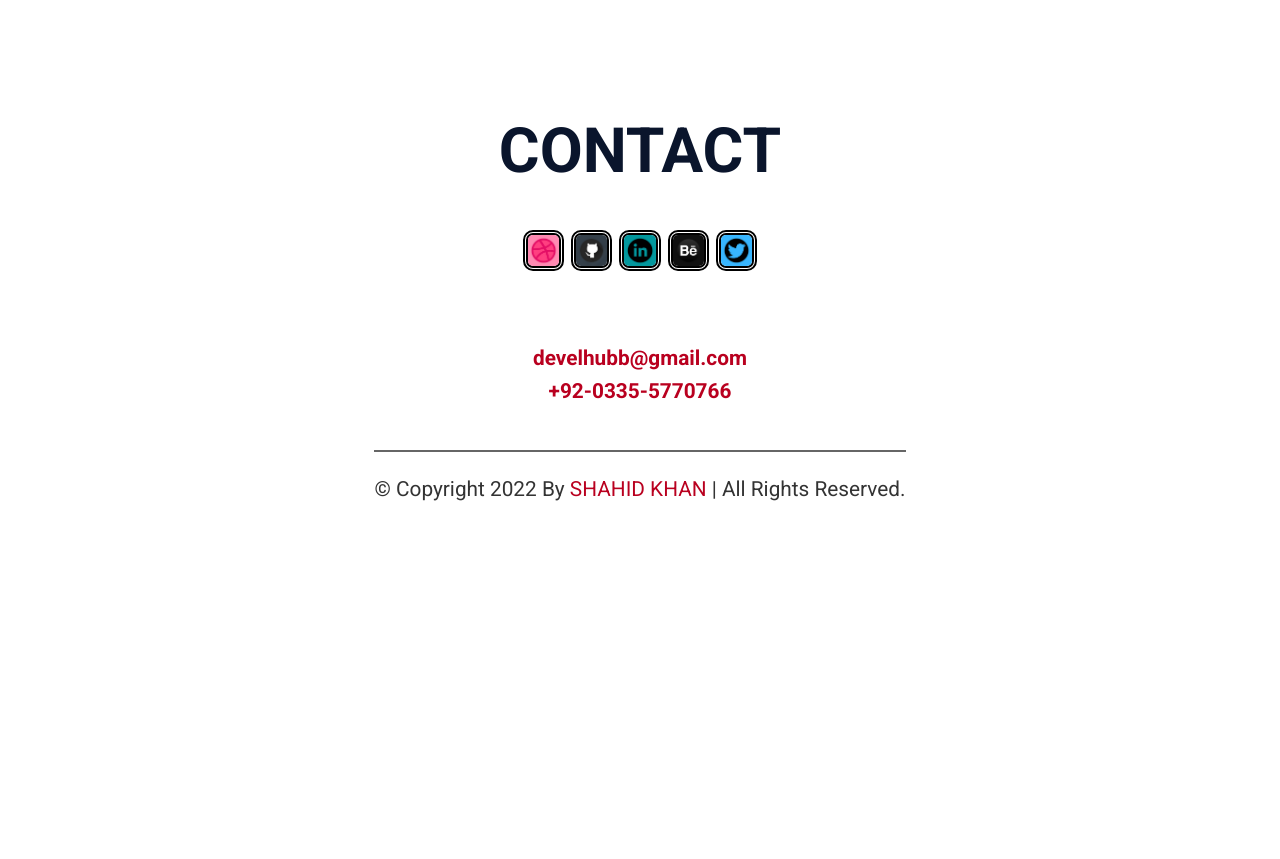
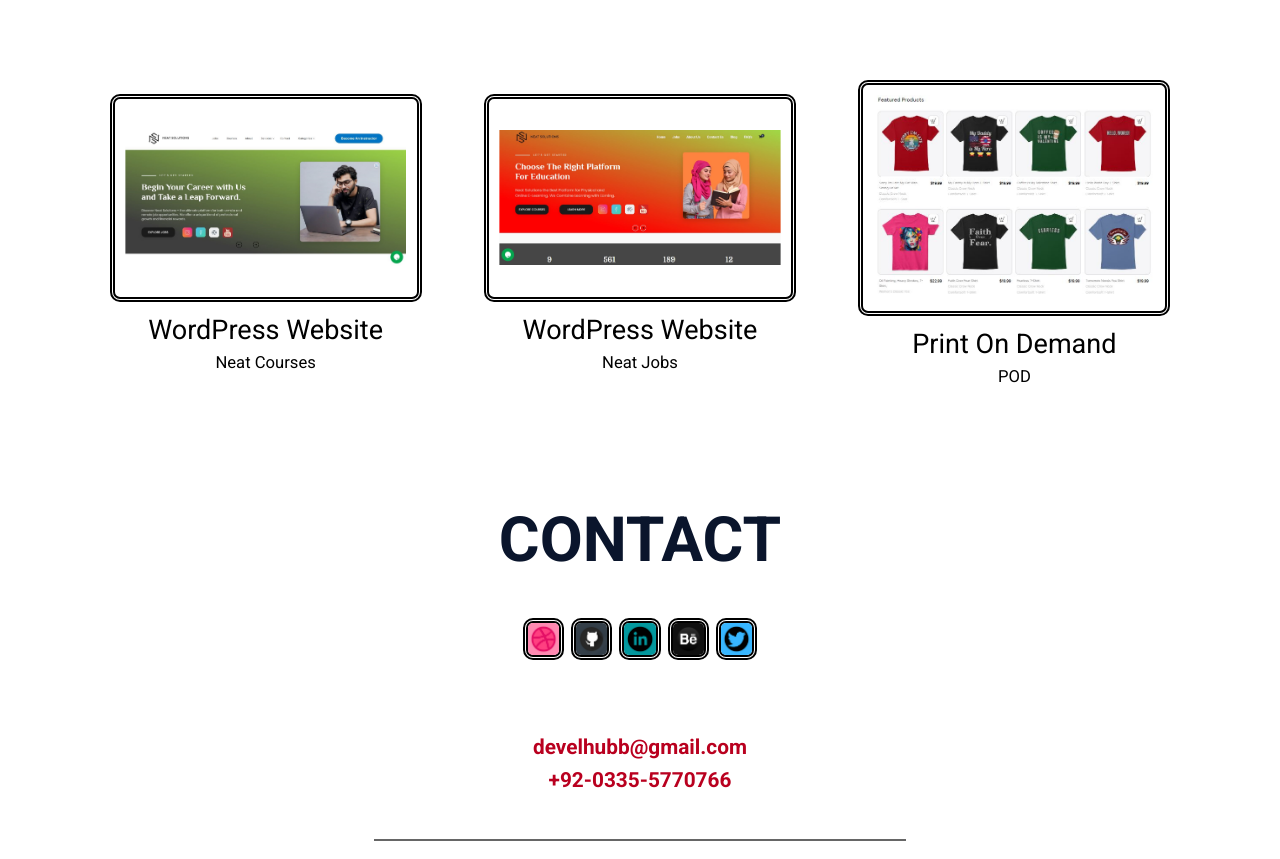
Before and after one commit to Develhubs/shahid, a plain HTML site: page index.html in a window 1280 px wide. Shown: the part 3497-4356 px from the top of the page. Before the commit the page ends 4034 px from the top, so only its background shows below. Drawn offline with Linux system fonts and the light colour scheme.

Commit message:
Update index.html

```diff
--- a/index.html
+++ b/index.html
@@ -258,6 +258,48 @@ height="0" width="0" style="display:none;visibility:hidden"></iframe></noscript>
             <p class="portfolio__see">Source Code</p>
           </a>
         </div>
+        <div>
+          <a
+            href="https://getneatsolutions.com/"
+            target="_blank"
+            ><img src="images/getneat1.jpg" class="portfolio__img" />
+            <p>WordPress Website</p>
+          </a>
+          <a
+            href="https://getneatsolutions.com/"
+            target="_blank"
+          >
+            <p class="portfolio__see">Neat Courses</p>
+          </a>
+        </div>
+        <div>
+          <a
+            href="https://job.getneatsolutions.com/"
+            target="_blank"
+            ><img src="images/getneat2.jpg" class="portfolio__img" />
+            <p>WordPress Website</p>
+          </a>
+          <a
+            href="https://job.getneatsolutions.com/"
+            target="_blank"
+          >
+            <p class="portfolio__see">Neat Jobs</p>
+          </a>
+        </div>
+        <div>
+          <a
+            href="https://rtsysy.creator-spring.com/"
+            target="_blank"
+            ><img src="images/POD.jpg" class="portfolio__img" />
+            <p>Print On Demand</p>
+          </a>
+          <a
+            href="https://rtsysy.creator-spring.com/"
+            target="_blank"
+          >
+            <p class="portfolio__see">POD</p>
+          </a>
+        </div>
       </div>
     </section><br><br>
 
```
